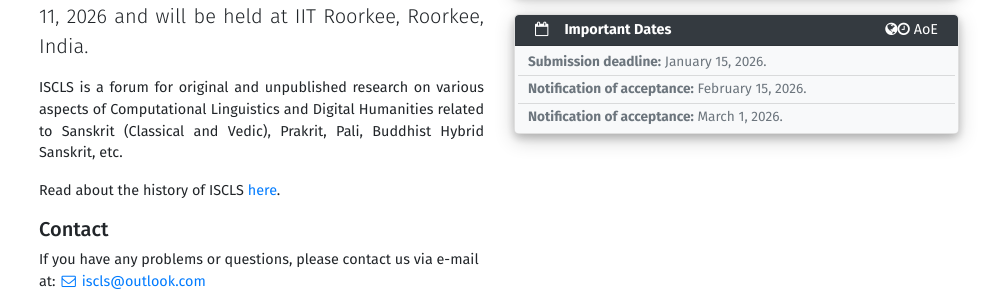
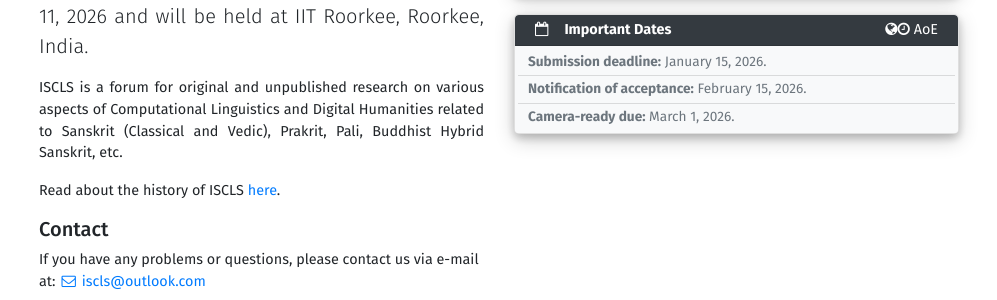
Before and after one commit to iscls/iscls-conference-template, a Jekyll site: the page built from index.md, in a window 1280 px wide. Shown: the part 441-741 px from the top of the page, without its empty margins (141-1138 px from the left). Built offline with Jekyll 4.4.1, drawn with Linux system fonts in a browser that asks for light colours.

Commit message:
docs: update date

```diff
--- a/_data/conference.yml
+++ b/_data/conference.yml
@@ -127,7 +127,7 @@
   #   pass_due: True
   #   strike_through: True
   - date: 2026-03-01
-    text: Notification of acceptance
+    text: Camera-ready due
     pass_due: False
     strike_through: False
   # - date: 2024-01-05
```
